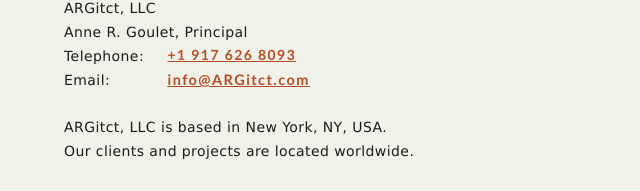
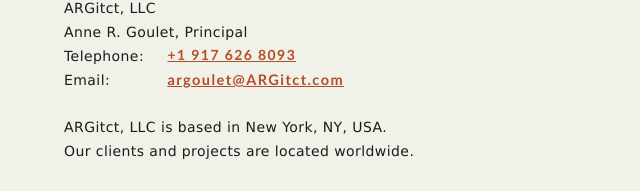
Before and after one commit to purplepanda/argitct2, a website: page contact.html in a window 1280 px wide. Shown: the part 301-492 px from the top of the page, 0-640 px from the left. Drawn offline with Linux system fonts and the light colour scheme; files whose address does not match are found by name.

Commit message:
update contact email address

```diff
--- a/contact.html
+++ b/contact.html
@@ -57,12 +57,12 @@
                 <p class="contact-info">ARGitct, LLC</p>
                 <p class="contact-info">Anne R. Goulet, Principal</p>
                 <p class="contact-info">Telephone: <span class="special left-align-contact">+1 917 626 8093</span></p>
-                <p class="contact-info">Email: <span class="special left-align-contact"><a href="mailto:info@argitct.com">info@ARGitct.com</a></span></p>
+                <p class="contact-info">Email: <span class="special left-align-contact"><a href="mailto:argoulet@ARGitct.com">argoulet@ARGitct.com</a></span></p>
                 <p class="contact-info">&nbsp;</p>
                 <p>ARGitct, LLC is based in New York, NY, USA.<br>Our clients and projects are located worldwide.</p>
                 <p>Already a client?<br>Click <a href="#client-login" rel="modal:open">here.</a></p>
                 <p>Interested in our posts and publications?<br>Click <a href="#publications" rel="modal:open">here.</a></p>
-                <p>Like our website? Ask <a href="mailto:webhost@argitct.com">here</a> about Purple Panda Design Office.</p>
+                <p>Like our website? Ask <a href="mailto:argoulet@ARGitct.com">here</a> about Purple Panda Design Office.</p>
             </section>
         </main>
         <div id="client-login" class="modal">
```
